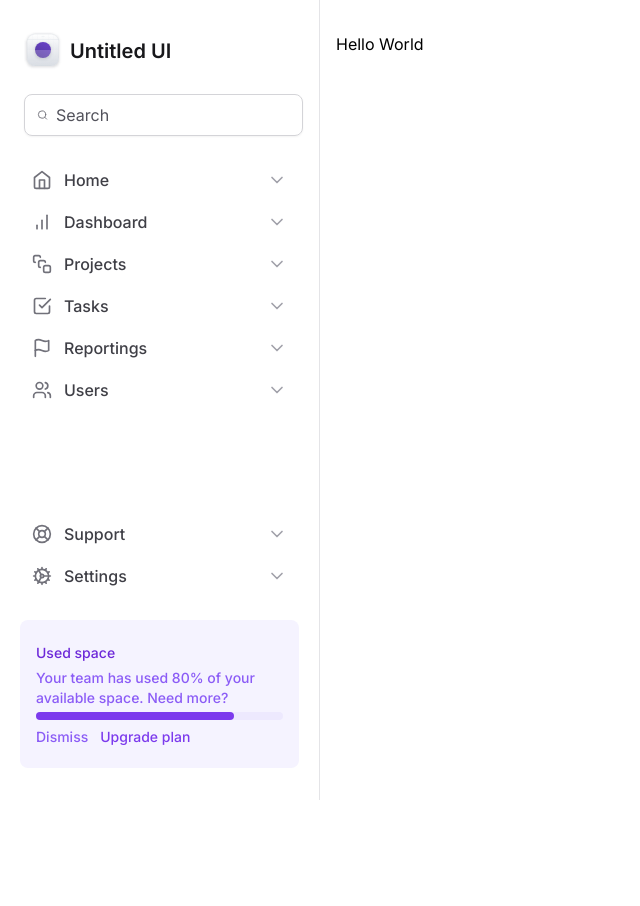
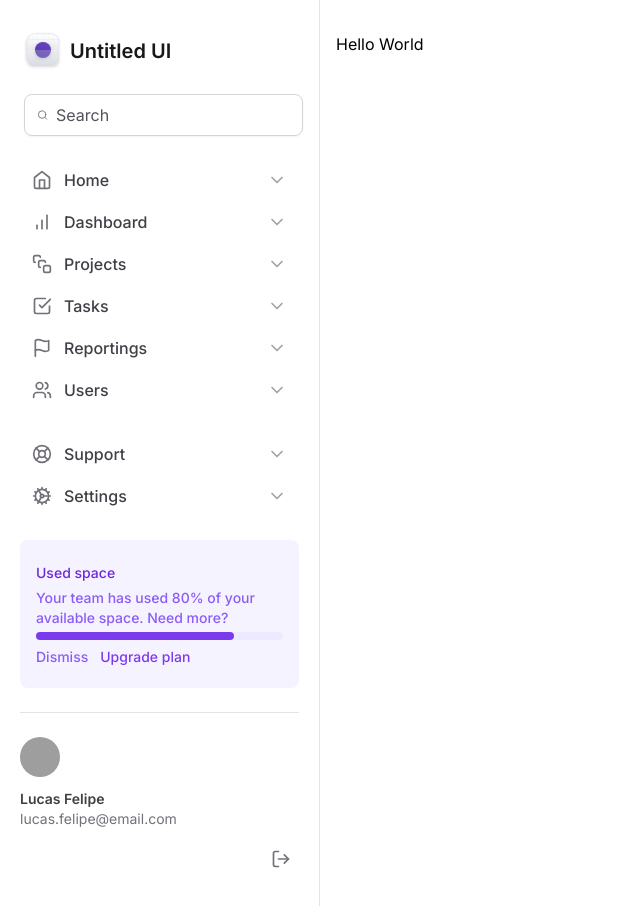
Before and after one commit to LFeli/Rocketseat-Ignite, a Next.js app in the folder masterizando-o-tailwind/: page / in a window 1280 px wide. Shown: the top 906 px of the page, without its empty margins (0-640 px from the left). Before the commit the page ends 800 px from the top, so only its background shows below. Built offline with nearby package versions, Linux system fonts and the light colour scheme; grey boxes are pictures that could not be loaded.

Commit message:
fear: added Profile component for sidebar

```diff
--- /dev/null
+++ b/masterizando-o-tailwind/src/components/SideBar/Profile.tsx
@@ -0,0 +1,26 @@
+import { LogOut } from 'lucide-react'
+
+export function Profile() {
+  return (
+    <div className="grid-cols-profile grid items-center gap-3">
+      <img
+        src="https://github.com/Lfeli.png"
+        className="h-10 w-10 rounded-full"
+        alt=""
+      />
+
+      <div className="flex flex-1 flex-col truncate">
+        <span className="text-sm font-semibold text-zinc-700">
+          Lucas Felipe
+        </span>
+        <span className="truncate text-sm text-zinc-500">
+          lucas.felipe@email.com
+        </span>
+      </div>
+
+      <button type="button" className="ml-auto rounded-md p-2 hover:bg-zinc-50">
+        <LogOut className="h-5 w-5 text-zinc-500" />
+      </button>
+    </div>
+  )
+}
--- a/masterizando-o-tailwind/src/components/SideBar/index.tsx
+++ b/masterizando-o-tailwind/src/components/SideBar/index.tsx
@@ -12,6 +12,7 @@ import {
 import { Logo } from './Logo'
 import { NavItem } from './NavItem'
 import { UsedSpaceWidget } from './UsedSpaceWidget'
+import { Profile } from './Profile'
 
 export function Sidebar() {
   return (
@@ -43,6 +44,10 @@ export function Sidebar() {
         </nav>
 
         <UsedSpaceWidget />
+
+        <div className="h-px bg-zinc-200" />
+
+        <Profile />
       </div>
     </aside>
   )
```
